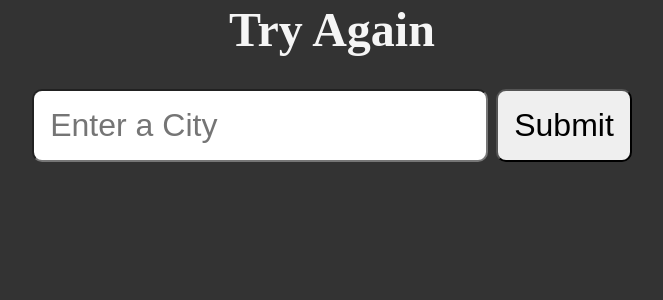
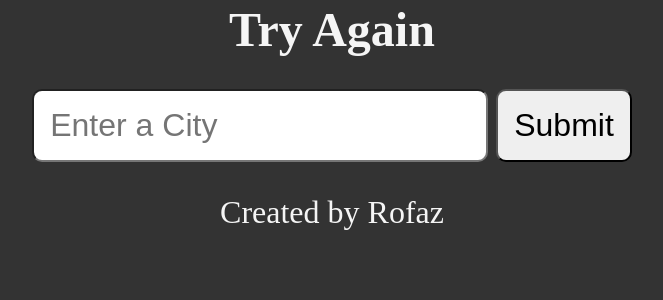
Before and after one commit to rofazhasan/weather, a Flask app: template templates/city_not_found.html in a window 1280 px wide. Shown: the part 136-436 px from the top of the page, without its empty margins (308-971 px from the left). Run offline with Flask 3, Linux system fonts and the light colour scheme; the template is opened without the code that fills it, so the values that code supplies are empty.

Commit message:
Update city_not_found.html

```diff
--- a/templates/city_not_found.html
+++ b/templates/city_not_found.html
@@ -13,5 +13,6 @@
           placeholder="Enter a City"/>
       <button type="submit">Submit</button>
     </form>
+  <p align="left">Created by Rofaz</p>
 </body>
 </html>
```
